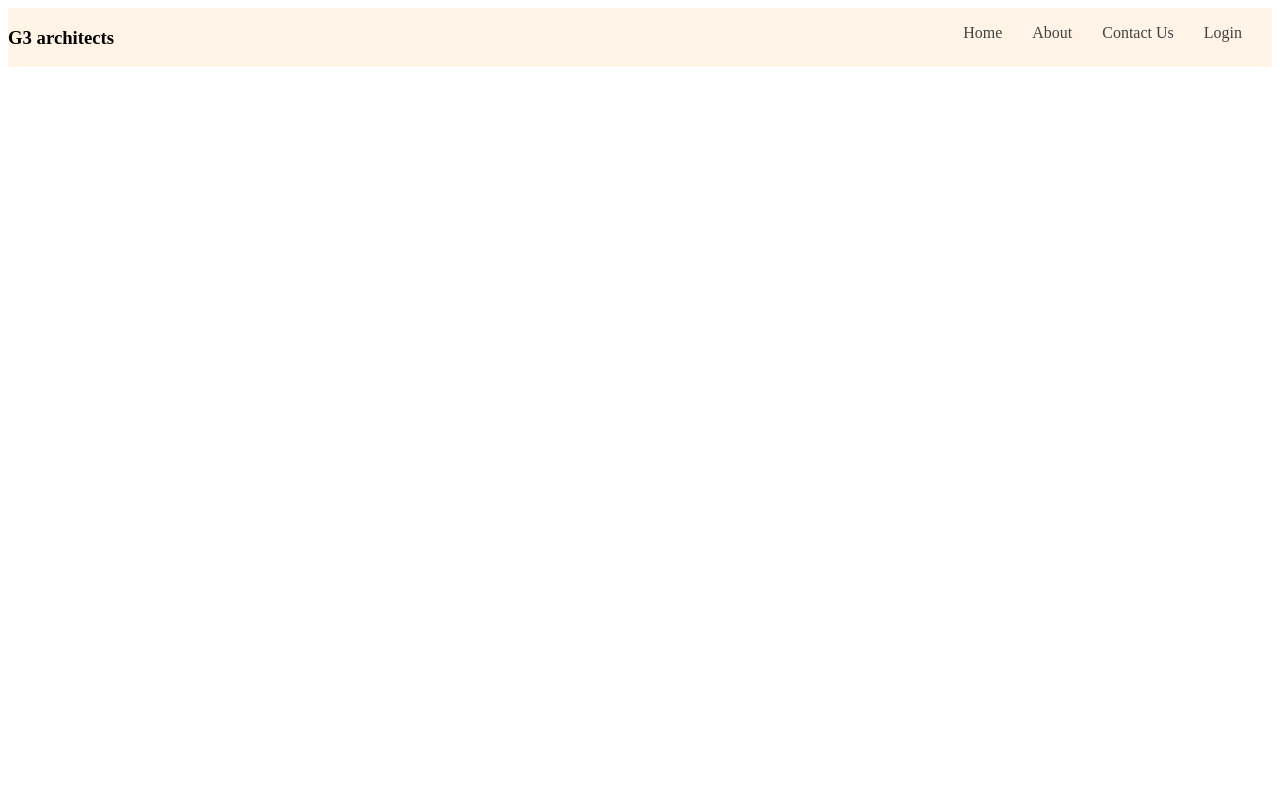
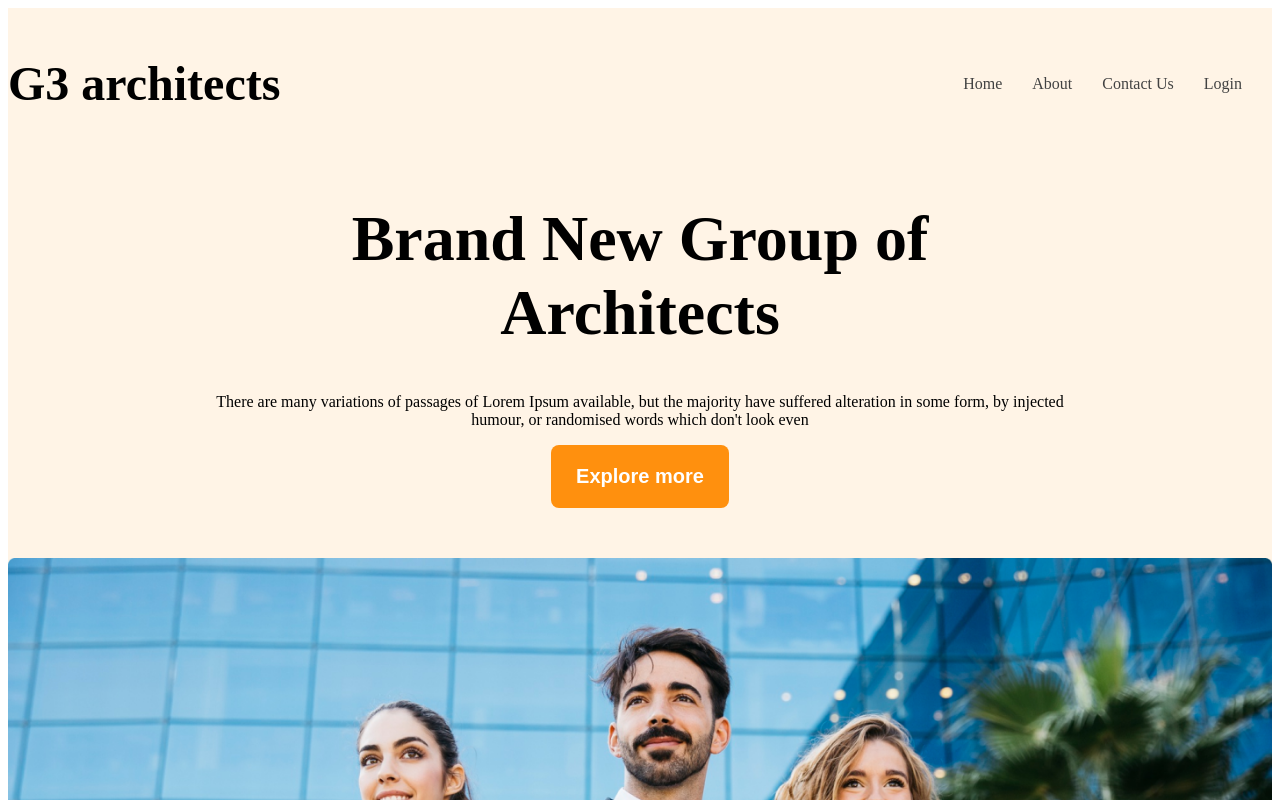
Before and after one commit to nusratjahan1873/g3-architect-website, a plain HTML site: page index.html in a window 1280 px wide. Shown: the top 800 px of the page. Drawn offline with Linux system fonts and the light colour scheme.

Commit message:
added to banner

```diff
--- a/index.html
+++ b/index.html
@@ -19,7 +19,13 @@
 
         </nav>
         <div class="banner">
+            <div class="banner-content">
+             <h1 class="banner-title">Brand New Group of Architects </h1>
+            <p class="banner-description">There are many variations of passages of Lorem Ipsum available, but the majority have suffered alteration in some form, by injected humour, or randomised words which don't look even</p>
+            <button class="btn-primary">Explore more</button>
+            </div>
 
+            <img class="banner-image" src="images/banner.png" alt="">
         </div>
 
     </header>
--- a/styles/architects.css
+++ b/styles/architects.css
@@ -18,6 +18,16 @@
 .text-light-gray{
   color: #727272;
 }
+.btn-primary{
+  background-color: #FF900E;
+  color: white;
+  padding: 20px 25px;
+  font-size: 1.25rem;
+  font-weight: 600;
+  border-radius: 8px;
+  border: none;
+
+}
 
 .nav-item{
   list-style: none;
@@ -29,6 +39,11 @@
 }
 .navber{
   justify-content: space-between;
+  align-items: center;
+}
+.brand{
+  font-weight: 700;
+  font-size: 3rem;
 }
 .bg-light{
   background-color: rgba(255, 144, 14, 0.1);
@@ -38,3 +53,25 @@
   max-width: 1440px;
   margin: 0 auto;
 }
+/* banner related style */
+.banner-content{
+  max-width: 850px;
+  margin: 0 auto;
+  text-align: center;
+  margin-bottom: 50px;
+}
+.banner-title{
+  font-weight: 700;
+  font-size: 4rem;
+
+}
+.banner-image{
+  width: 100%;
+}
+/* responsive media query */
+@media screen and (max-width: 576px) {
+  .navber,.nav-link{
+    flex-direction: column;
+
+  }
+}
```
